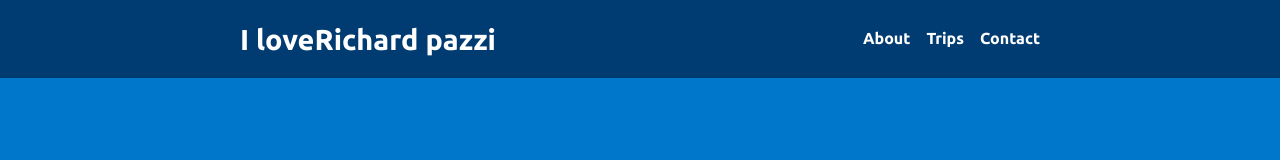
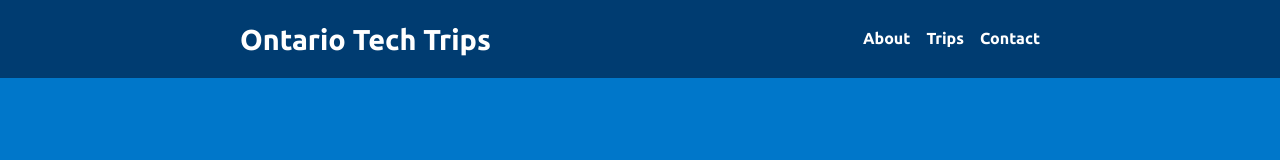
Before and after one commit to johnny982/ott, a website: page public/index.html in a window 1280 px wide. Shown: the top 160 px of the page. Drawn offline with Linux system fonts and the light colour scheme.

Commit message:
pre pres

```diff
--- a/public/index.html
+++ b/public/index.html
@@ -12,7 +12,7 @@
 <body>
   <header class="site-header">
     <div class="container">
-      <h1>I loveRichard pazzi</h1>
+      <h1>Ontario Tech Trips</h1>
       <nav>
         <ul>
           <li><a href="#about">About</a></li>
```
